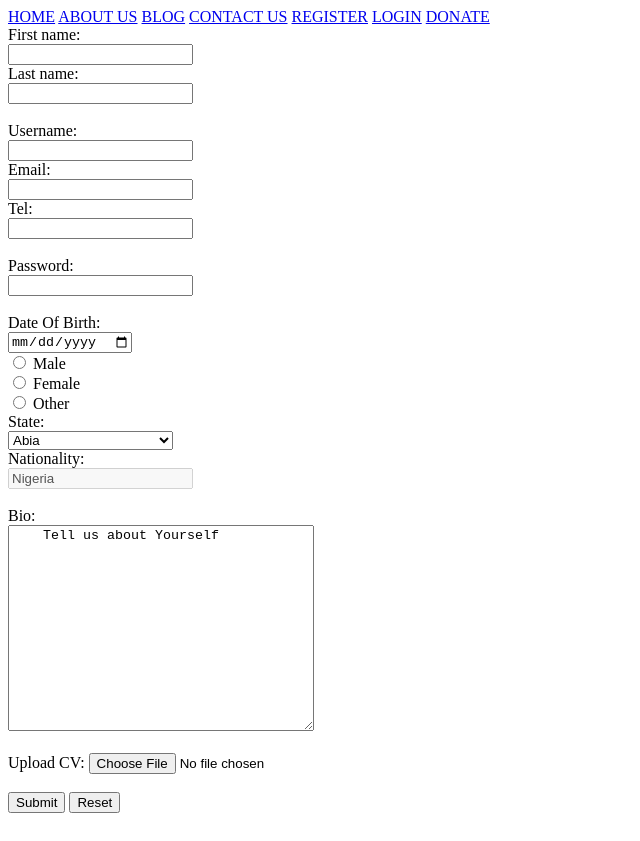
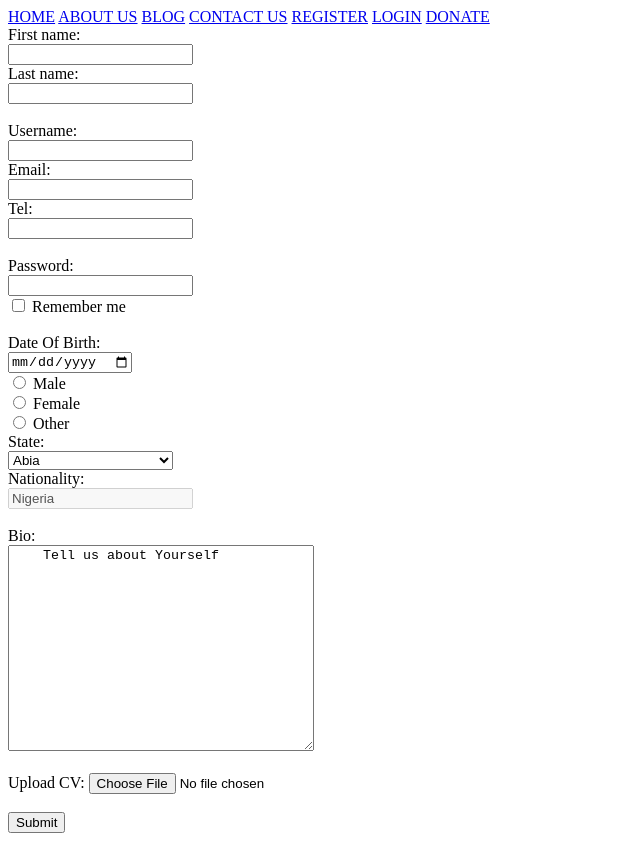
Before and after one commit to KIngemm66/Project-Angel, a plain HTML site: page forminput.html in a window 1280 px wide. Shown: the whole page, without its empty margins (0-640 px from the left). Drawn offline with Linux system fonts and the light colour scheme.

Commit message:
made a few changes

```diff
--- a/forminput.html
+++ b/forminput.html
@@ -50,7 +50,11 @@
     <label for="password">Password: </label><br>
     <input type="password" id="password" name="password" required>
     <br>
-
+    <div class="form-group form-check">
+      <label class="form-check-label">
+        <input class="form-check-input" type="checkbox"> Remember me
+      </label>
+    </div>
     <br>
     <label for="birthdaytime">Date Of Birth:</label>
     <br>
@@ -117,9 +121,8 @@
     <label for="myfile">Upload CV:</label>
     <input type="file" id="myfile" name="myfile"><br>
     <br>
-    <label for="submit"></label>
-    <input type="submit" value="Submit">
-  <input type="reset">
+
+    <button type="submit" class="btn btn-primary">Submit</button>
   </form>
 
 
```
